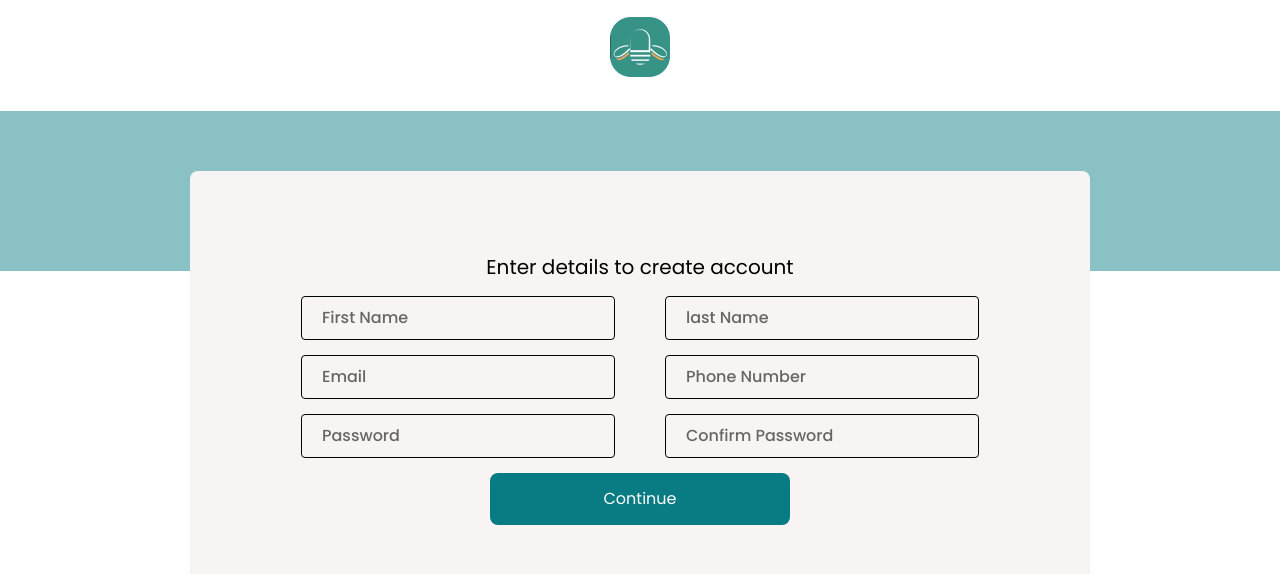
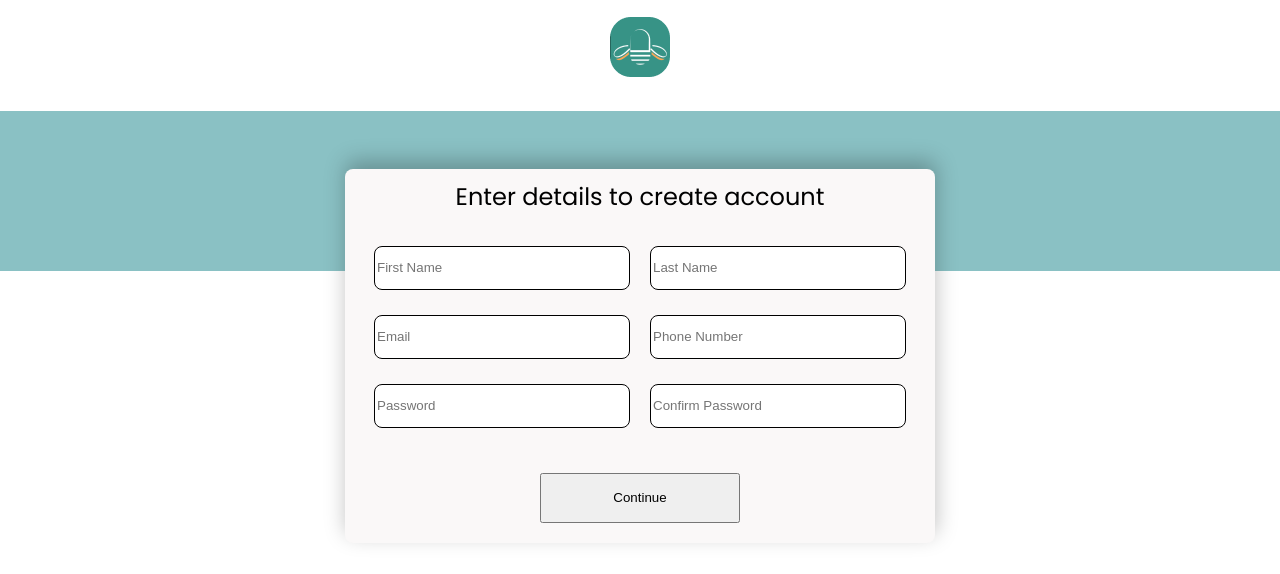
Before and after one commit to Ekoh-ThankGod/UniSach-Web-Frontend, a React (Create React App) app: page /signup in a window 1280 px wide. Shown: the top 574 px of the page. Built offline with nearby package versions, Linux system fonts and the light colour scheme.

Commit message:
modified the dom for signup page as well as the entire css

```diff
--- a/package.json
+++ b/package.json
@@ -6,6 +6,7 @@
     "@testing-library/jest-dom": "^5.16.5",
     "@testing-library/react": "^13.4.0",
     "@testing-library/user-event": "^13.5.0",
+    "axios": "^1.3.4",
     "node-sass": "^7.0.3",
     "react": "^18.2.0",
     "react-dom": "^18.2.0",
--- a/src/App.js
+++ b/src/App.js
@@ -4,13 +4,17 @@ import './App.css';
 import {Routes, Route} from "react-router-dom";
 import HomePage from "./pages/home-page/home-page.component.jsx";
 import TokenPage from "./pages/signup-token/signup-token.component.jsx";
+import {useState} from "react";
 
 function App() {
+
+  const [userData, setUserData] = useState({});
+
   return (
     <div className="App">
       <Routes>
          <Route path="/" element={<HomePage/>}/>
-         <Route path="/signin" element={<SignInPage/>}/>
+         <Route path="/signin" element={<SignInPage setUserData={setUserData}/>}/>
          <Route path="/signup" element={<SignUpPage/>}/>
          <Route path="/signup/token" element={<TokenPage/>}/>
       </Routes>
--- a/src/components/add-image/add-image.component.jsx
+++ b/src/components/add-image/add-image.component.jsx
@@ -3,7 +3,7 @@ import upload from "../../assets/logo/upload.png"
 
 const AddImage = ({addImageDisplay}) =>{
 	return(
-		<div className={`add-image ${addImageDisplay}`}>
+		<div className="add-image">
 			<textarea className="add-image__textarea" id="w3review" name="w3review" rows="6"
 			cols="60" placeholder ="Details"></textarea>
 			<div className="add-image__container">
--- a/src/pages/signup-token/signup-token.styles.scss
+++ b/src/pages/signup-token/signup-token.styles.scss
@@ -2,7 +2,6 @@
 	&__container{
 		height: 100px;
 		width: 100%;
-		background-color: red;
 		padding-top: 60px;
 		background: rgba(8, 123, 131, 0.47);
 
--- a/src/pages/singup-page/signup.component.jsx
+++ b/src/pages/singup-page/signup.component.jsx
@@ -1,78 +1,18 @@
 import {useState} from "react";
 import "./signup.styles.scss";
-import ProfileAddress from "../../components/profileaddress/profile-address.component.jsx";
-import AddImage from "../../components/add-image/add-image.component.jsx";
 import UnisachLogo from "../../components/unisachlogo/unisachlogo.component.jsx";
 import { useNavigate } from 'react-router-dom';
+import axios from "axios";
 
 const SignUpPage = () =>{
-
-	const createAccountDetails = {firstName: "", lastName:"", email: "", phone:"", password:"", confirmPassword:""};
-
-	const inputDetails = [
-		{id:"qwe", name: "firstName", placeholder: "First Name", className: "signup-container__common", value:""},
-		{id:"asr", name: "lastName", placeholder:"last Name", className: "", value:""},
-		{id:"gft", name:"email",placeholder:"Email", className:"signup-container__common", value:""},
-		{id:"kgy", name: "phone", placeholder:"Phone Number",className:"", value:""},
-		{id:"csr", name: "password", placeholder: "Password", className:"signup-container__common", value:""},
-		{id:"tyu", name:"confirmPassword", placeholder:"Confirm Password", className:"", value:""}
-		];
-
-	const [count, setCount] =useState(1);
-	const [createAccountDetailsValues, setCreateAccountDetails] = useState(createAccountDetails);
-	const [inputDetailsValues, setInputDetailValues] = useState(inputDetails);
-	// FOR CHANGING TEXT
-	const [buttonText, setButtonText] = useState("Continue");
-	// ERROR MESSAGE
-	const [errorMessage, setErrorMessage] = useState("error message is displayed here");
-	const [errorVisibility, setErrorVisibility] = useState("signup-container__circle-display");
-	// FOR Changing CSS
-	const [heading, setHeading] = useState("Enter details to create account");
-	const [classDisplayAddress, setClassDisplayAddress] = useState("profile-address__display");
-	// const [circleDisplay, setCircleDisplay] = useState("signup-container__circle-display");
-	const [address, setAddress] = useState("");
-	const [others, setOthers] = useState("");
-	const [inputDisplay, setInputDisplay] = useState("");
-	const [addImageDisplay, setAddImageDisplay] = useState("signup-container__display");
-
 	const navigate = useNavigate();
 
-
-	// Handles the changes in the input
-	const onInputChange = (event) =>{
-		const {name, value} = event.target;
-
-		setCreateAccountDetails({
-			...createAccountDetailsValues,
-			[name]:value,
-		})
-
-		const newaccountdetails = inputDetailsValues.map(el =>{
-			if(el.name ===  name){el.value = value}
-				return el;
-		})
-
-		setInputDetailValues(newaccountdetails);
-	}
-
-	// UPDATES THE INPUTDETAILVALUES
-	const changePlaceHolder =(placeholders) =>{
-		const inputFields = inputDetailsValues.map(el =>{
-			placeholders.map(pl =>{
-				if(el.id === pl.id){
-					el.placeholder = pl.name;
-					el.value =""
-				}
-				return(
-					el
-				)
-			})
-			return(
-				el
-			)
-		})
-		setInputDetailValues(inputFields);
-	}
+	const inputParameters = [{id: 1, type:"text", className:"signup-container__input-margin", name: "first Name", placeholder:"First Name"},
+		{id: 2, type:"text", className:"", name: "last Name", placeholder:"Last Name"},
+		{id: 3, type:"email", className:"signup-container__input-margin", name: "email", placeholder:"Email"},
+		{id: 4, type:"tel", className:"", name: "phone number", placeholder:"Phone Number"},
+		{id: 5, type:"password", className:"signup-container__input-margin", name: "password", placeholder:"Password"},
+		{id: 6, type:"password", className:"", name: "confirmPassword", placeholder: "Confirm Password"}];
 
 	// Validating the Email address
 
@@ -87,118 +27,45 @@ const SignUpPage = () =>{
 	}
 
 	const handleErrorMessage = (message) =>{
-		setCount(1);
-		setErrorMessage(message);
-		setErrorVisibility("");
+
 	}
 
 	// handles the clicking of the button on register page
 	const onButtonClick = (event) =>{
-		let placeholders;
-		setCount(count+1);
-
-		if(count === 1){
-			const {password, confirmPassword, email,firstName, lastName, phone} = createAccountDetailsValues;
-
-			if(password === "" || confirmPassword === "" || email === ""
-				|| lastName === "" || firstName=== ""|| phone === ""){
-				handleErrorMessage("Please fill all the input fields!");
-				return;
-			}
-
-			// Password Validation
-
-			if(password !== confirmPassword || password===""){
-				handleErrorMessage("Passwords do not match!");
-				return;
-			}
-
-			if(password.length < 8){
-				handleErrorMessage("Password must be atleast 8 characters!");
-				return;
-			}
-			else{
-				setErrorVisibility("signup-container__circle-display");
-			}
-
-			if(!validateEmail(email)){
-				handleErrorMessage("Not a valid email address!");
-				return;
-			}
-
-			fetch("https://unisach-dev.onrender.com/api/users/auth/signup", {
-				method: "POST",
-				headers: {"Content-Type": "application/json"},
-				body: JSON.stringify({
-					"first_name": "John",
-				    "last_name": "Doe",
-				    "password": "test1234",
-				    "email": "doe@gmail.com",
-				    "phone": "+234123456789",
-				    "role": "Pharmacist"
-
+		axios.post("https://unisach-dev.onrender.com/api/users/auth/signup",{
+				first_name: "",
+			 	last_name: "",
+			 	password: "",
+			 	email: "",
+			 	phone: "",
+			 	role: "Pharmacist"
 				})
-			})
-			.then(res => res.json())
-			.then(result => {
-				if(result.data){
+			.then(response => {
+				if(response.data.data){
 					navigate("/signup/token")
 				}
 			})
-			.catch(err => console.log(err.data))
-
-			placeholders = [{id:"qwe", name: "Pharmacy Name"}, {id:"asr",name: "Pharmacy Type"}, {id:"gft", name: "Pharmacy Email"},
-							{id:"kgy",name: "Pharmacy Phone No"}, {id:"csr", name: "Pharmacy Motto"}, {id:"tyu", name:"Pharmacy License No"}]
-
-			changePlaceHolder(placeholders);
-			setHeading("Pharmacy Registration");
-			setClassDisplayAddress("");
-		}
-		else if(count === 2){
-			placeholders = [{id:"qwe", name: "Line 1"}, {id:"asr",name: "Line 2"}, {id:"gft", name: "District"},
-							{id:"kgy",name: "City"}, {id:"csr", name: "LGA"}, {id:"tyu", name:"State"}]
-
-			changePlaceHolder(placeholders);
-
-			setAddress("profile-address__common");
-		}
-
-		else if(count === 3){
-			setOthers("profile-address__others");
-			setInputDisplay("signup-container__display");
-			setAddImageDisplay("");
-			setHeading("");
-			setButtonText("Finish");
-		}
-		else{
-			console.log(count);
-		}
+			.catch(err => console.log(err.response.data.message));
 
 	}
 
 	return(
 		<div className="signup-container">
 			<UnisachLogo/>
-			<div className="signup-container__overall">
-			<div className="signup-container__margin">
-				<ProfileAddress others={others} address={address} classDisplayAddress={classDisplayAddress}/>
-				<h2 className="signup-container__header">{heading}</h2>
-				<AddImage addImageDisplay={addImageDisplay}/>
-				<div className="signup-container__account">
-					{
-						inputDetailsValues.map(el =>{
-							const {id, name, placeholder, className, value} = el;
-							return(
-								<input key={id} onChange={(event) => onInputChange(event)}  type="text" className={`signup-container__input ${className} ${inputDisplay}`}
-								name={name} placeholder={placeholder} value={value}/>
-							)
-						})
-					}
-					<div className="signup-container__buttonholder">
-						<button onClick = {(event) => onButtonClick(event)} className="signup-container__button">{buttonText}</button>
-						<span className={`signup-container__error ${errorVisibility}`}>{errorMessage}</span>
-					</div>
+			<div className="signup-container__background">
+			<div className="signup-container__input-header">
+				<h1 className="signup-container__header">Enter details to create account</h1>
+				<div className="signup-container__inputholder">
+				{
+					inputParameters.map(el => {
+						const {placeholder, name, id, className} = el;
+						return(
+							<input key={id} className={`signup-container__input ${className}`} name={name} placeholder={placeholder}/>
+						)
+					})
+				}
 				</div>
+				<button className="signup-container__button" onSubmit={(event) => onButtonClick(event)}>Continue</button>
 			</div>
 			</div>
 		</div>
--- a/src/pages/singup-page/signup.styles.scss
+++ b/src/pages/singup-page/signup.styles.scss
@@ -1,147 +1,61 @@
 .signup-container{
-	height: 634px;
-	margin: 0 auto;
-	width: 100%;
+	position: relative;
 
-	&__overall{
+	&__background{
 		background: rgba(8, 123, 131, 0.47);
+		height: 100px;
+		width: 100%;
 		padding-top: 60px;
-		height: 100px;
 	}
 
-	&__text{
-		margin-top: 50px;
-		margin-bottom: 50px;
-		color: #FFFFFF;
-		font-family: 'Poppins';
-		font-style: normal;
-		font-weight: 600;
-		font-size: 34px;
-		line-height: 24px;
-	}
-	&__account{
-
-	}
-	&__header{
-		font-family: 'Poppins';
-		font-style: normal;
-		font-weight: 400;
-		font-size: 20px;
-		line-height: 24px;
-	}
-	&__margin{
-		width: 900px;
-		height: 450px;
-		// box-shadow: inset 0px 4px 4px rgba(0, 0, 0, 0.25);
-		background-color:  #F9F4F4;
-		text-align: center;
-		margin: 0 auto;
-		display: flex;
-		flex-direction: column;
-		align-items: center;
-		justify-content: center;
+	&__input-header{
+		position: absolute;
+		top: 60%;
+		left: 50%;
+		transform: translateX(-50%);
+		background: #FAF8F8;
+		box-shadow: 1px -8px 21px rgba(0, 0, 0, 0.25);
 		border-radius: 8px;
-	}
-
-	&__input{
-		width: 300px;
-		height: 40px;
-		border: 1px solid #000000;
-		border-radius: 8px;
-		margin-bottom: 15px;
-		border-radius: 4px;
-		background-color:  #F9F4F4;
-
-		font-family: 'Poppins';
-		font-style: normal;
-		font-weight: 500;
-		font-size: 16px;
-		line-height: 24px;
-		padding-left: 10px;
-	}
-
-	&__common{
-		margin-right: 50px;
-	}
-
-	&__buttonholder{
 
 		display: flex;
 		flex-direction: column;
 		justify-content: center;
 		align-items: center;
+
+		max-width: 590px;
 	}
 
-	&__small{
-		width: 85%;
-		display: flex;
-		align-items: center;
-		margin-right: 45px;
+	&__header{
+		font-family: 'Poppins';
+		font-style: normal;
+		font-weight: 400;
+		font-size: 24px;
+		line-height: 24px;
+		color: #000000;
 	}
 
-	&__circle{
-		width: 12px;
-		height: 12px;
-		background-color: #097981;
-		border-radius: 50%;
+	&__inputholder{
+		display: flex;
+		flex-wrap: wrap;
+		justify-content: center;
+		padding-bottom: 20px;
+		padding-top: 20px;
+	}
+	&__input-margin{
 		margin-right: 20px;
 	}
 
-	&__circle-big, &__circle-big1, &__circle-big2{
-		width: 21px;
-		height: 21px;
-	}
-
-	&__circle-display{
-		visibility: hidden;
+	&__input{
+		width: 250px;
+		height: 40px;
+		border: 1px solid #000000;
+		border-radius: 8px;
+		margin-bottom: 25px;
 	}
 
 	&__button{
-		width: 300px;
-		height: 52px;
-		background: #087B83;
-		border-radius: 8px;
-		outline: none;
-		border: none;
-		cursor: pointer;
-		color: #FFFFFF;
-		font-family: 'Poppins';
-		font-style: normal;
-		font-weight: 400;
-		font-size: 16px;
-		line-height: 24px;
-	}
-	&__span{
-		font-family: 'Poppins';
-		font-style: normal;
-		font-weight: 400;
-		font-size: 16px;
-		line-height: 24px;
-		margin-bottom: 40px;
-		margin-top: 40px;
-	}
-
-	&__display{
-		display: none;
-	}
-
-	&__error{
-		font-family: 'Poppins';
-		font-style: normal;
-		font-weight: 400;
-		font-size: 16px;
-		line-height: 24px;
-		margin-top: 5px;
-		color: #8B0000;
+		width: 200px;
+		height: 50px;
+		margin-bottom: 20px;
 	}
 }
-
-::placeholder{
-	font-family: 'Poppins';
-	font-style: normal;
-	font-weight: 500;
-	font-size: 16px;
-	line-height: 24px;
-	padding-left: 10px;
-	color: #666666;
-}
```
Also changed, not shown: src/components/profileaddress/profile-address.component.jsx (+3 -14 lines), src/pages/signin-page/signin-page.jsx (+16 -6 lines), src/pages/signup-token/signup-token.component.jsx (+15 -13 lines), 1 other file (tests, documents, lock files or other folders).
